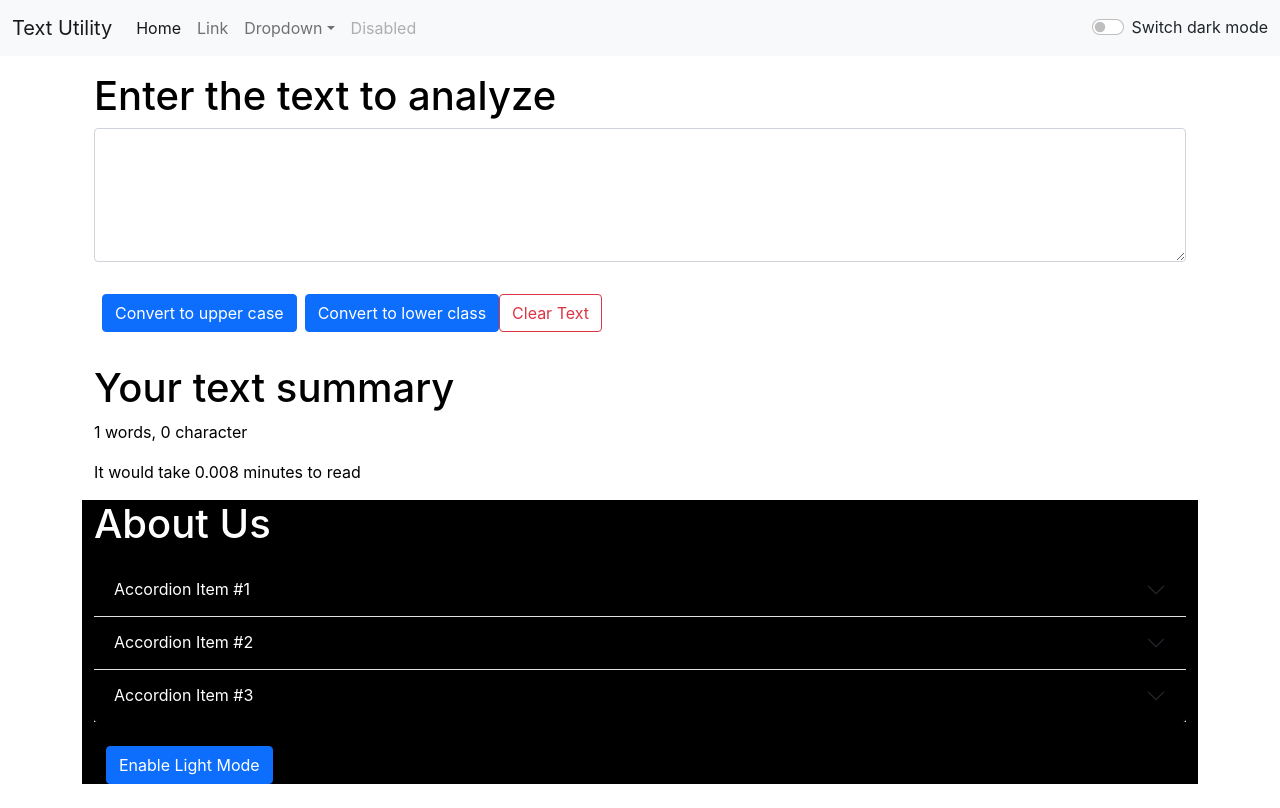
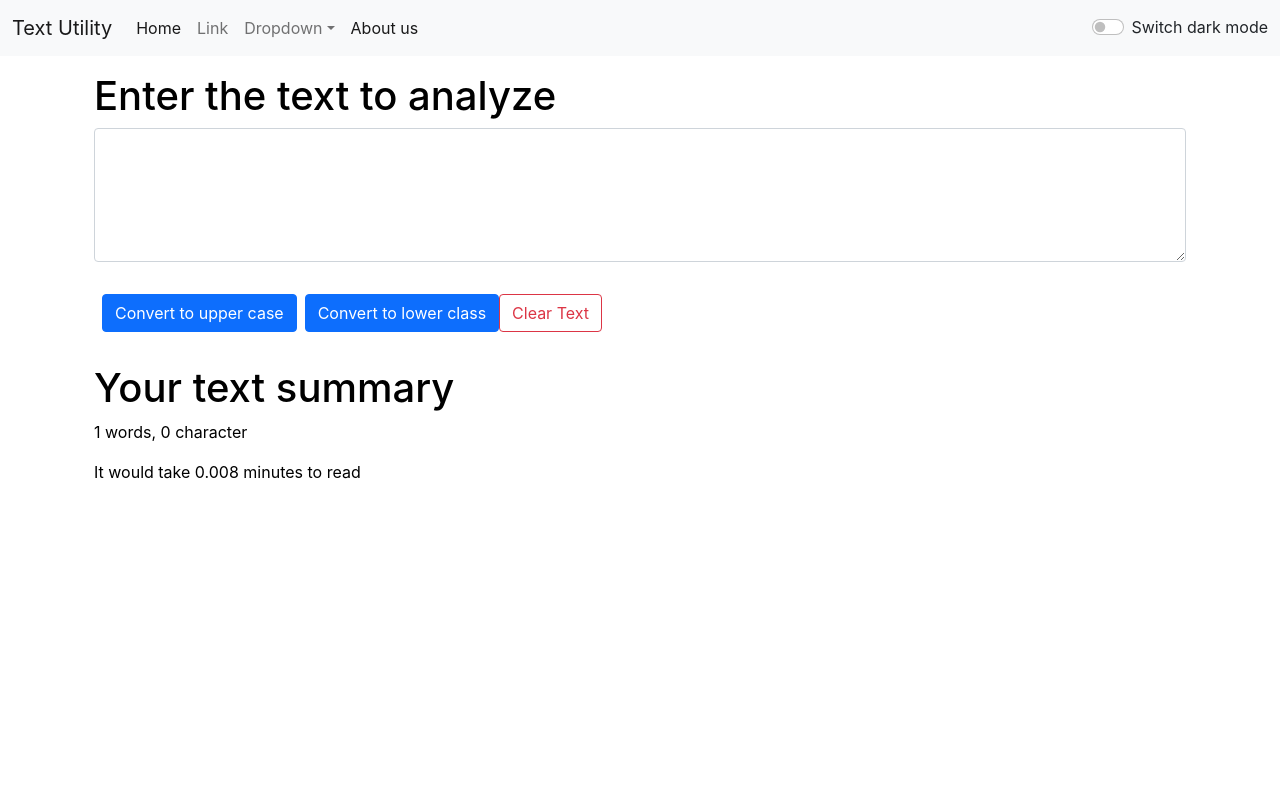
Before and after one commit to shariarkhan433/textutils, a React (Create React App) app: page / in a window 1280 px wide. Built offline with nearby package versions, Linux system fonts and the light colour scheme.

Commit message:
Router is added for home page and About us page

```diff
--- a/package.json
+++ b/package.json
@@ -8,6 +8,8 @@
     "@testing-library/user-event": "^13.5.0",
     "react": "^18.3.1",
     "react-dom": "^18.3.1",
+    "react-hook-form": "^7.51.5",
+    "react-router-dom": "^6.23.1",
     "react-scripts": "5.0.1",
     "web-vitals": "^2.1.4"
   },
--- a/src/App.js
+++ b/src/App.js
@@ -5,7 +5,10 @@
 import TextForm from './components/TextForm';
 import Alert from './components/Alert';
 
-
+import {
+  Route,
+  Routes,
+} from "react-router-dom";
 
 function App() {
   const[mode,setmode] = useState("light"); //by default it is light mode
@@ -45,8 +48,12 @@
     <Navbar title='Text Utility' mode={mode} togglemode={toggleMode}></Navbar>
     <Alert alert={alert}/>
     <div className="container my-3">
-          <TextForm shootAlert={shootAlert} headings="Enter the text to analyze" mode={mode}></TextForm>
-          <About></About>
+      <Routes>
+        <Route path='/' element={<TextForm shootAlert={shootAlert} headings="Enter the text to analyze" mode={mode}></TextForm>}>
+          </Route>
+          <Route path='/about' element={<About/>}>
+          </Route>
+          </Routes>
     </div>
 
     </>
--- a/src/components/Navbar.js
+++ b/src/components/Navbar.js
@@ -1,5 +1,6 @@
 import React from 'react'
 import PropTypes from 'prop-types'
+import { Link } from 'react-router-dom'
 
 
 export default function Navbar(props) {
@@ -23,7 +24,8 @@
           <div className="collapse navbar-collapse" id="navbarSupportedContent">
             <ul className="navbar-nav me-auto mb-2 mb-lg-0">
               <li className="nav-item">
-                <a className="nav-link active" aria-current="page" href="/">Home</a>
+                <Link className="nav-link active" aria-current="page" to="/"> Home</Link>
+                {/* <a className="nav-link active" aria-current="page" href="/">Home</a> */}
               </li>
               <li className="nav-item">
                 <a className="nav-link" href="/">Link</a>
@@ -40,7 +42,7 @@
                 </ul>
               </li>
               <li className="nav-item">
-                <a className="nav-link disabled" href="/" tabindex="-1" aria-disabled="true">Disabled</a>
+              <Link className="nav-link active" aria-current="page" to="/about"> About us</Link>
               </li>
             </ul>
             {/* <form className="d-flex" >
--- a/src/index.js
+++ b/src/index.js
@@ -3,11 +3,14 @@
 import './index.css';
 import App from './App';
 import reportWebVitals from './reportWebVitals';
+import { BrowserRouter } from 'react-router-dom';
 
 const root = ReactDOM.createRoot(document.getElementById('root'));
 root.render(
   <React.StrictMode>
+    <BrowserRouter>
     <App />
+    </BrowserRouter>
   </React.StrictMode>
 );
 
```
Also changed, not shown: 1 other file (tests, documents, lock files or other folders).
